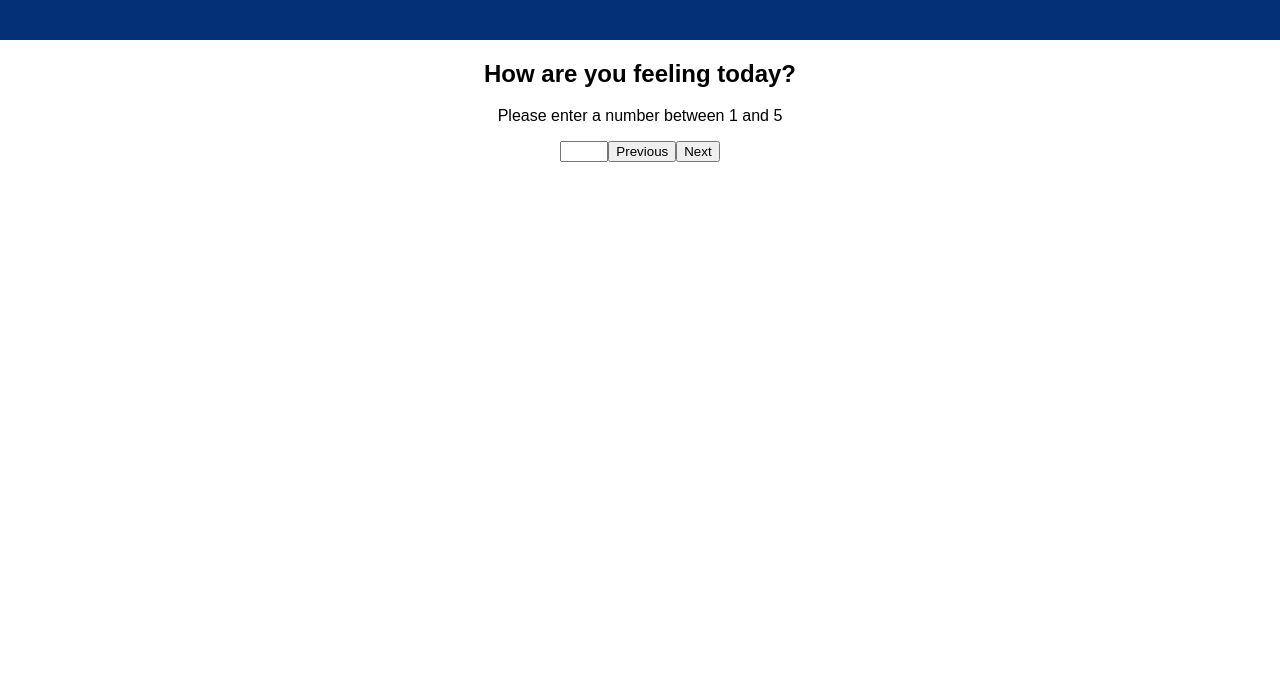
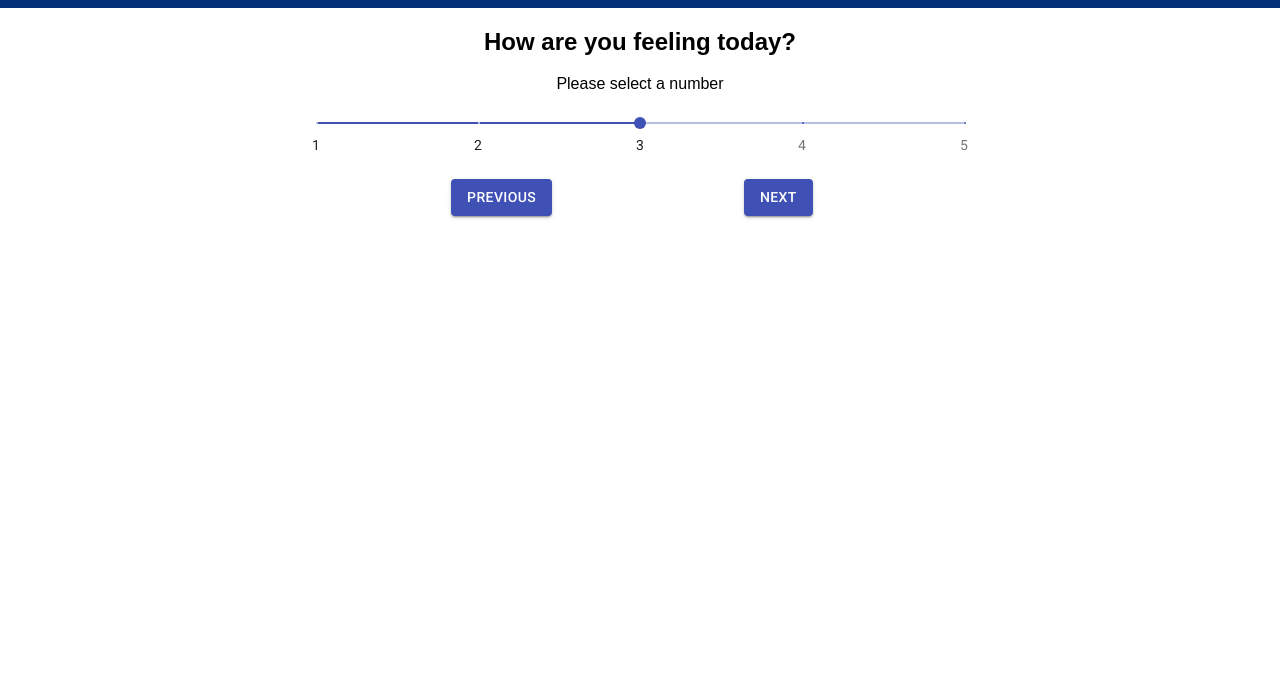
Before and after one commit to its-justus/redux-feedback-loop, a React app: page /#/feedback/1 in a window 1280 px wide. Shown: the part 105-800 px from the top of the page. Built offline with nearby package versions, Linux system fonts and the light colour scheme.

Commit message:
added material ui to landing page and number feedback page

```diff
--- a/package.json
+++ b/package.json
@@ -4,6 +4,7 @@
   "private": true,
   "proxy": "http://localhost:5000",
   "dependencies": {
+    "@material-ui/core": "^4.10.2",
     "axios": "^0.19.0",
     "pg": "^8.2.1",
     "react": "^16.8.6",
--- a/public/index.html
+++ b/public/index.html
@@ -9,7 +9,8 @@
       homescreen on Android. See https://developers.google.com/web/fundamentals/engage-and-retain/web-app-manifest/
     -->
     <link rel="manifest" href="%PUBLIC_URL%/manifest.json">
-    <link rel="shortcut icon" href="%PUBLIC_URL%/favicon.ico">
+		<link rel="shortcut icon" href="%PUBLIC_URL%/favicon.ico">
+		<link rel="stylesheet" href="https://fonts.googleapis.com/css?family=Roboto:300,400,500,700&display=swap" />
     <!--
       Notice the use of %PUBLIC_URL% in the tags above.
       It will be replaced with the URL of the `public` folder during the build.
--- a/src/components/App/App.js
+++ b/src/components/App/App.js
@@ -1,6 +1,8 @@
 import React, { Component } from "react";
 import "./App.css";
 import { HashRouter as Router, Switch, Route } from "react-router-dom";
+import { Grid } from "@material-ui/core";
+
 import LandingPage from "../LandingPage/LandingPage";
 import NumberFeedback from "../NumberFeedback/NumberFeedback";
 import TextFeedback from "../TextFeedback/TextFeedback";
@@ -11,12 +13,14 @@ class App extends Component {
   render() {
     return (
       <div className="App">
-        <header className="App-header">
+        <Grid container spacing={2} justify="center">
+          <Grid item xs={12} className="App-header">
             <h1 className="App-title">Feedback!</h1>
             <h4>
               <i>Don't forget it!</i>
             </h4>
-        </header>
+          </Grid>
+          <Grid container justify="center" className="App-page-container">
             <Router>
               <Switch>
                 <Route exact path="/">
@@ -62,7 +66,8 @@ class App extends Component {
                 </Route>
               </Switch>
             </Router>
-        <br />
+          </Grid>
+        </Grid>
       </div>
     );
   }
--- a/src/components/LandingPage/LandingPage.js
+++ b/src/components/LandingPage/LandingPage.js
@@ -1,5 +1,6 @@
 import React from "react";
 import { withRouter } from "react-router";
+import {Button, Grid} from "@material-ui/core";
 
 class LandingPage extends React.Component {
   // startFeedback navigates to the first page of the feedback form. must be kept as an arrow func
@@ -9,12 +10,12 @@ class LandingPage extends React.Component {
 
   render() {
     return (
-      <div className="landing-page">
+      <Grid item xs={12} className="landing-page">
         <h2>Welcome to the Feedback App!</h2>
-        <button type="button" onClick={this.startFeedback}>
+        <Button variant="contained" color="primary" type="button" onClick={this.startFeedback}>
           Add Feedback
-        </button>
-      </div>
+        </Button>
+      </Grid>
     ); // end return
   } // end render
 } // end LandingPage
--- a/src/components/NumberFeedback/NumberFeedback.js
+++ b/src/components/NumberFeedback/NumberFeedback.js
@@ -1,6 +1,7 @@
 import React from "react";
 import { withRouter } from "react-router";
 import { connect } from "react-redux";
+import { Grid, Button, TextField, Slider } from "@material-ui/core";
 
 class NumberFeedback extends React.Component {
   /* Required Props
@@ -10,17 +11,11 @@ class NumberFeedback extends React.Component {
 	*/
 
   // we keep our state entirely in the redux store. more overhead processing but far simpler
-  handleChange = (event) => {
+  handleChange = (event, value) => {
     const { fieldName, sequenceNumber } = this.props;
-    let value = event.target.value;
+    //let value = event.target.value;
+    console.log(value);
 
-    // make value an integer and ensure it is between 1 and 5
-    value = parseInt(value);
-    if (value < 1) {
-      value = 1;
-    } else if (value > 5) {
-      value = 5;
-    }
     this.props.dispatch({
       type: "UPDATE_FORM",
       payload: { [fieldName]: { value: value, sequence: sequenceNumber } },
@@ -50,29 +45,52 @@ class NumberFeedback extends React.Component {
   };
 
   render() {
-    const { fieldName, sequenceNumber, question, form } = this.props;
-    const fieldValue = form[fieldName]?.value || "";
+    const { fieldName, question, form } = this.props;
+    const fieldValue = form[fieldName]?.value || 3;
+    const marks = [];
+    for (let i = 1; i <= 5; i++) {
+      marks.push({ value: i, label: i });
+    }
 
     return (
-      <div className="number-feedback">
+      <Grid item xs={6} className="number-feedback">
+        <Grid item xs={12}>
           <h2>{question}</h2>
-        <p>Please enter a number between 1 and 5</p>
+        </Grid>
+        <Grid item xs={12}>
+          <p>Please select a number</p>
+        </Grid>
         <form onSubmit={this.next}>
-          <input
-            required
-            onChange={this.handleChange}
+          <Grid item xs={12}>
+            <Slider
               value={fieldValue}
-            type="number"
+              onChangeCommitted={this.handleChange}
+              step={1}
               min={1}
               max={5}
-            step={1}
+              marks={marks}
             />
-          <button type="button" onClick={this.back}>
+          </Grid>
+          <br />
+          <Grid container justify="space-evenly" spacing={2}>
+            <Grid item xs={3}>
+              <Button
+                type="button"
+                variant="contained"
+                color="primary"
+                onClick={this.back}
+              >
                 Previous
-          </button>
-          <button type="submit">Next</button>
+              </Button>
+            </Grid>
+            <Grid item xs={3}>
+              <Button type="submit" variant="contained" color="primary">
+                Next
+              </Button>
+            </Grid>
+          </Grid>
         </form>
-      </div>
+      </Grid>
     ); // end return
   } // end render
 } // end NumberFeedback
--- a/src/components/TextFeedback/TextFeedback.js
+++ b/src/components/TextFeedback/TextFeedback.js
@@ -43,7 +43,7 @@ class TextFeedback extends React.Component {
   };
 
   render() {
-    const { fieldName, sequenceNumber, question, form } = this.props;
+    const { fieldName, question, form } = this.props;
     const fieldValue = form[fieldName]?.value || "";
 
     return (
```
Also changed, not shown: design.md (+2 -2 lines), 1 other file. Lines whose indentation alone changed are shown as unchanged.
